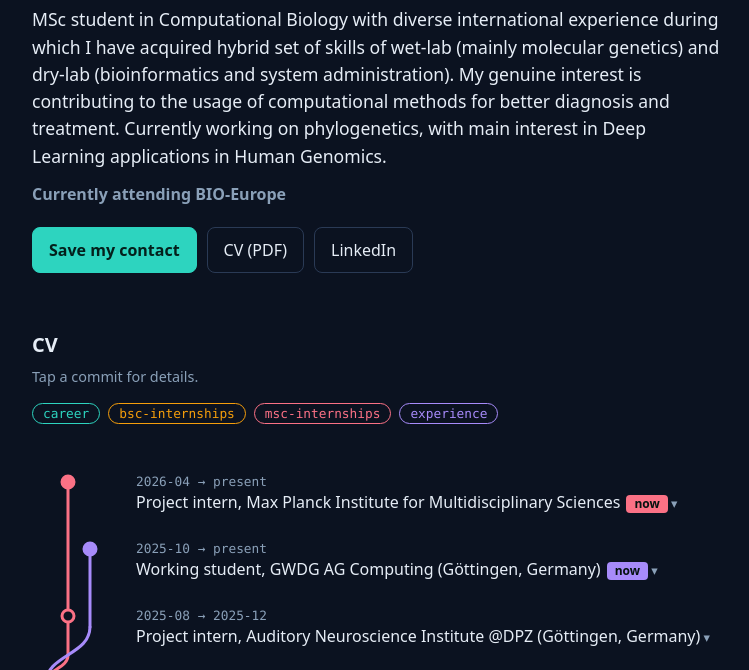
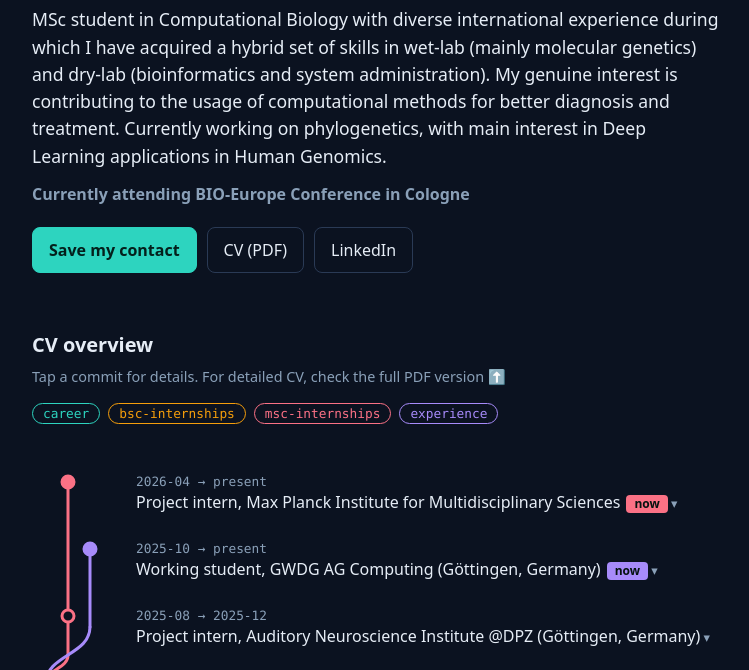
Before and after one commit to mohanadhussein/mohanadhussein.github.io, a plain HTML site: page index.html in a window 1280 px wide. Shown: the part 127-797 px from the top of the page, without its empty margins (264-1013 px from the left). Drawn offline with Linux system fonts and the light colour scheme.

Commit message:
Update index.html

```diff
--- a/index.html
+++ b/index.html
@@ -12,8 +12,8 @@
 <header class="hero">
   <p class="kicker">$ whoami</p>
   <h1>Mohanad Hussein</h1>
-  <p class="lead">MSc student in Computational Biology with diverse international experience during which I have acquired hybrid set of skills of wet-lab (mainly molecular genetics) and dry-lab (bioinformatics and system administration). My genuine interest is contributing to the usage of computational methods for better diagnosis and treatment. Currently working on phylogenetics, with main interest in Deep Learning applications in Human Genomics.</p>
-  <p class="seek"><strong>Currently attending BIO-Europe</strong></p>
+  <p class="lead">MSc student in Computational Biology with diverse international experience during which I have acquired a hybrid set of skills in wet-lab (mainly molecular genetics) and dry-lab (bioinformatics and system administration). My genuine interest is contributing to the usage of computational methods for better diagnosis and treatment. Currently working on phylogenetics, with main interest in Deep Learning applications in Human Genomics.</p>
+  <p class="seek"><strong>Currently attending BIO-Europe Conference in Cologne</strong></p>
   <div class="actions">
     <a class="btn primary" href="contact.vcf?v=3">Save my contact</a>
     <a class="btn" href="cv.pdf">CV (PDF)</a>
@@ -23,8 +23,8 @@
 
 <main>
   <section id="cv">
-    <h2> CV </h2>
-    <p class="hint">Tap a commit for details.</p>
+    <h2> CV overview</h2>
+    <p class="hint">Tap a commit for details. For detailed CV, check the full PDF version ⬆️</p>
     <div id="legend"></div>
     <div id="log"></div>
     <pre id="raw" hidden></pre>
```
